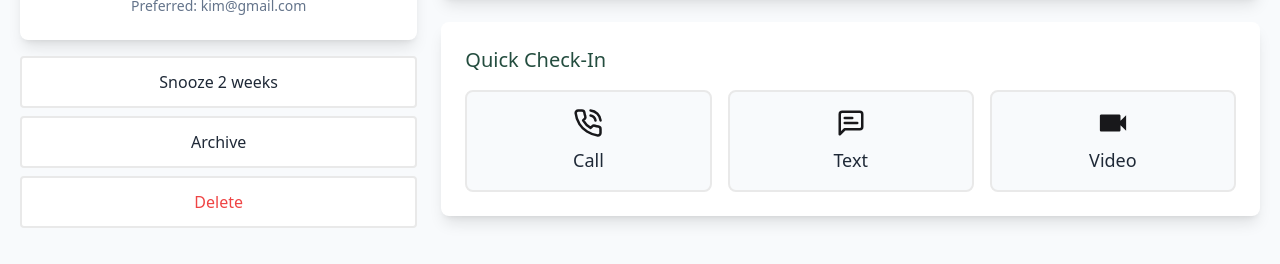
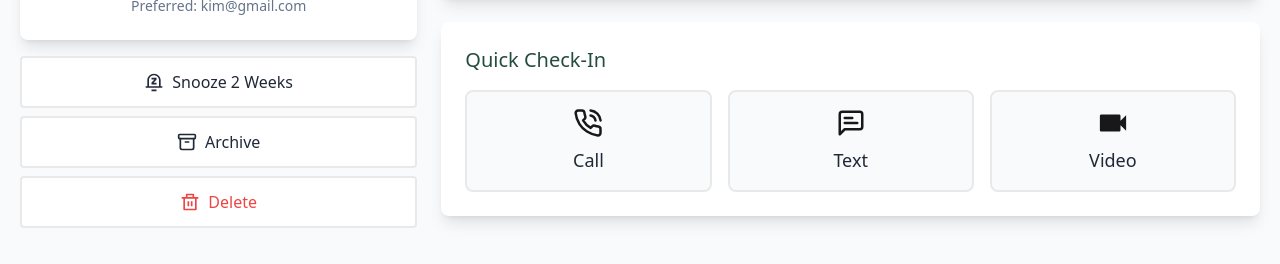
Before and after one commit to nayon-kumar/keen-keeper, a Next.js app: page /friend-details/1 in a window 1280 px wide. Shown: the part 426-690 px from the top of the page. Built offline with nearby package versions, Linux system fonts and the light colour scheme.

Commit message:
Status count added dynamically

```diff
--- a/src/app/friend-details/[id]/page.jsx
+++ b/src/app/friend-details/[id]/page.jsx
@@ -5,7 +5,8 @@ import Image from "next/image";
 import { useParams } from "next/navigation";
 import { use, useContext } from "react";
 import { IoMdVideocam } from "react-icons/io";
-import { LuMessageSquareText, LuPhoneCall } from "react-icons/lu";
+import { LuArchive, LuMessageSquareText, LuPhoneCall } from "react-icons/lu";
+import { RiDeleteBinLine, RiNotificationSnoozeLine } from "react-icons/ri";
 import { toast } from "react-toastify";
 
 const friendsPromise = fetch("http://localhost:3000/friends.json").then((res) =>
@@ -73,13 +74,22 @@ const FriendId = ({ params }) => {
             </div>
             <div className="flex flex-col text-center mt-4 space-y-2 font-medium">
               <div className="border-[#E9E9E9] border-2 bg-white py-3 text-[#1F2937] rounded-sm hover:shadow-sm cursor-pointer">
-                <p>Snooze 2 weeks</p>
+                <p className="flex items-center justify-center gap-2">
+                  <RiNotificationSnoozeLine size={20} />
+                  Snooze 2 Weeks
+                </p>
               </div>
               <div className="border-[#E9E9E9] border-2 bg-white py-3 text-[#1F2937] rounded-sm hover:shadow-sm cursor-pointer">
-                <p>Archive</p>
+                <p className="flex items-center justify-center gap-2">
+                  <LuArchive size={20} />
+                  Archive
+                </p>
               </div>
               <div className="border-[#E9E9E9] border-2 bg-white py-3 text-[#EF4444] rounded-sm hover:shadow-sm cursor-pointer">
-                <p>Delete</p>
+                <p className="flex items-center justify-center gap-2">
+                  <RiDeleteBinLine size={20} />
+                  Delete
+                </p>
               </div>
             </div>
           </div>
--- a/src/components/Home/Status.jsx
+++ b/src/components/Home/Status.jsx
@@ -1,24 +1,46 @@
-import React from "react";
+"use client";
+import React, { use, useContext } from "react";
 import MyContainer from "../Shared/MyContainer";
+import { MyContext } from "@/context/TimelineContext";
+
+const friendsPromise = fetch("http://localhost:3000/friends.json").then((res) =>
+  res.json(),
+);
 
 const Status = () => {
+  const { timelines } = useContext(MyContext);
+  const friends = use(friendsPromise);
+  let onTrack = 0;
+  let overdue = 0;
+  for (const friend of friends) {
+    if (friend.status === "On-Track") {
+      onTrack++;
+    }
+    if (friend.status === "Overdue") {
+      overdue++;
+    }
+  }
   return (
     <MyContainer>
       <div className="mt-10 grid grid-cols-2 md:grid-cols-4 gap-6">
         <div className="bg-white shadow rounded-lg text-center p-8 hover:shadow-lg transition-all duration-300 ease-in-out">
-          <h4 className="font-semibold text-3xl text-[#244D3F]">10</h4>
+          <h4 className="font-semibold text-3xl text-[#244D3F]">
+            {friends.length}
+          </h4>
           <p className="text-[#64748B] text-lg mt-2">Total Friends</p>
         </div>
         <div className="bg-white shadow rounded-lg text-center p-8 hover:shadow-lg transition-all duration-300 ease-in-out">
-          <h4 className="font-semibold text-3xl text-[#244D3F]">3</h4>
+          <h4 className="font-semibold text-3xl text-[#244D3F]">{onTrack}</h4>
           <p className="text-[#64748B] text-lg mt-2">On Track</p>
         </div>
         <div className="bg-white shadow rounded-lg text-center p-8 hover:shadow-lg transition-all duration-300 ease-in-out">
-          <h4 className="font-semibold text-3xl text-[#244D3F]">6</h4>
+          <h4 className="font-semibold text-3xl text-[#244D3F]">{overdue}</h4>
           <p className="text-[#64748B] text-lg mt-2">Need Attention</p>
         </div>
         <div className="bg-white shadow rounded-lg text-center p-8 hover:shadow-lg transition-all duration-300 ease-in-out">
-          <h4 className="font-semibold text-3xl text-[#244D3F]">12</h4>
+          <h4 className="font-semibold text-3xl text-[#244D3F]">
+            {timelines.length}
+          </h4>
           <p className="text-[#64748B] text-lg mt-2">Interactions This Month</p>
         </div>
       </div>
```
